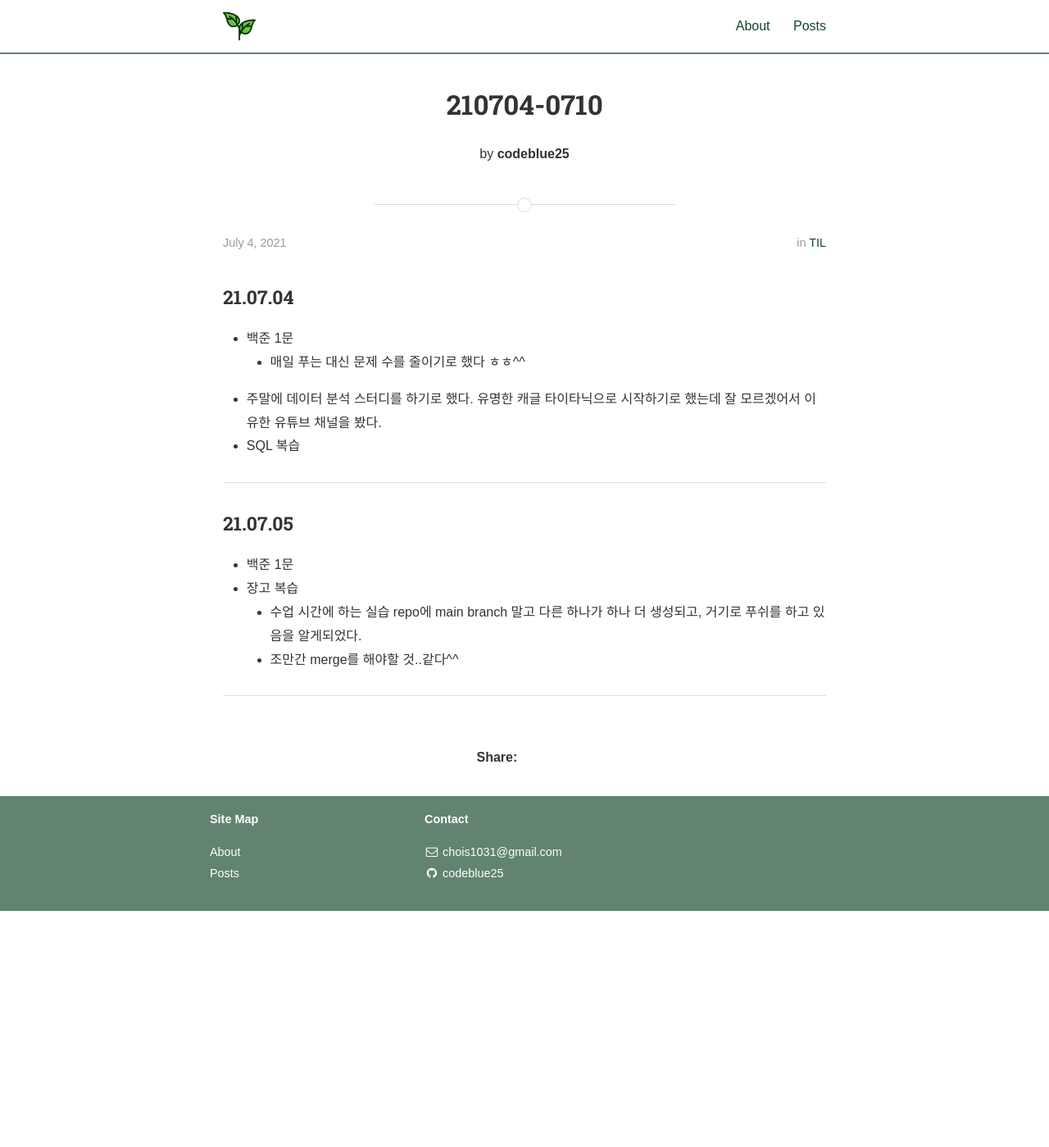
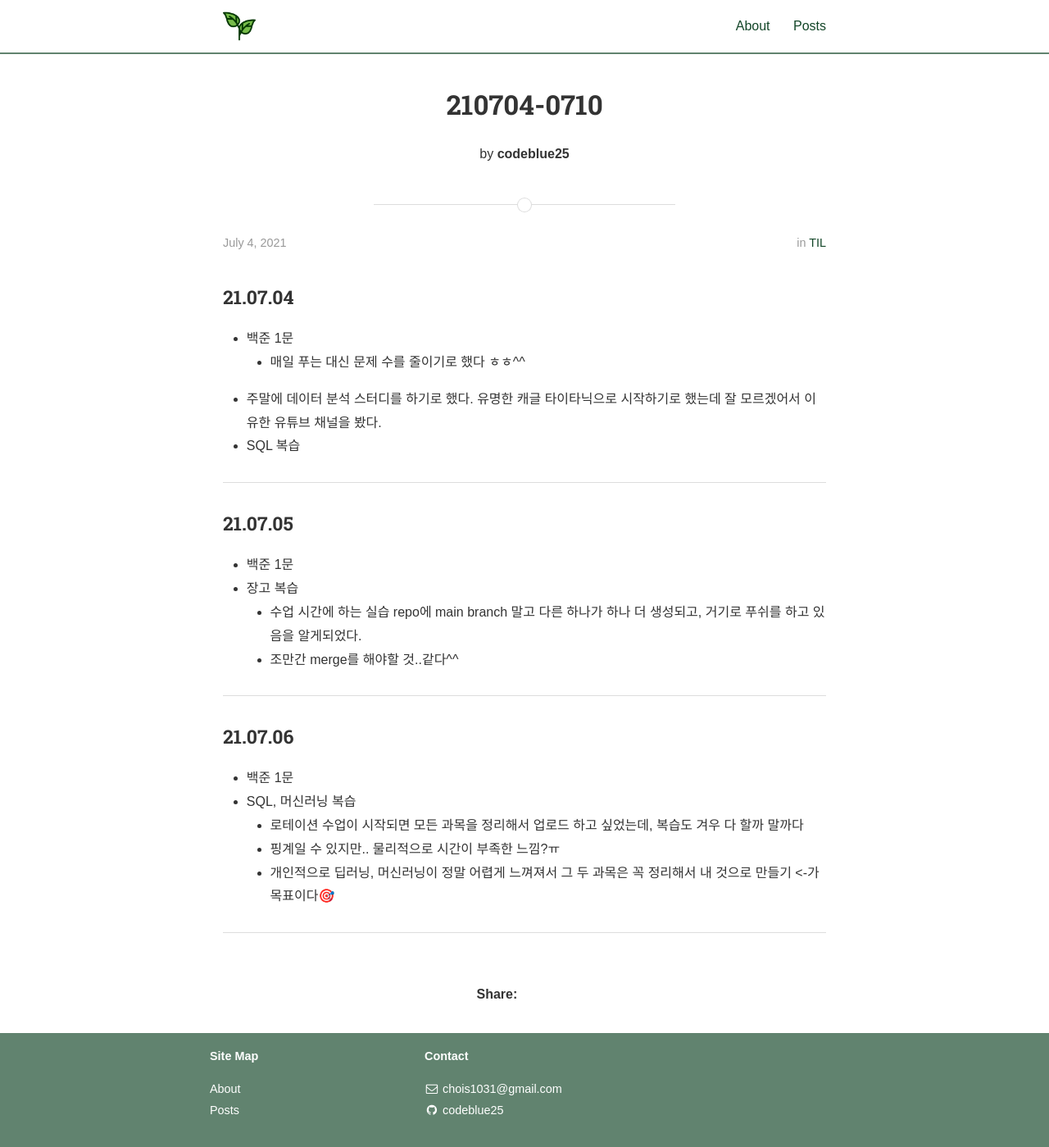
Before and after one commit to codeblue25/codeblue25.github.io, a Jekyll site: the page built from _posts/2021-07-04-0710.md, in a window 1280 px wide and 1400 px high. Shown: the whole window at 82% size. Built offline with Jekyll 4.4.1, drawn with Linux system fonts in a browser that asks for light colours; nearby versions of some CDN libraries; some web fonts are replaced; a style sheet for code colours, icons or effects is not loaded.

Commit message:
210706 TIL

```diff
--- a/_posts/2021-07-04-0710.md
+++ b/_posts/2021-07-04-0710.md
@@ -23,3 +23,13 @@ categories: TIL
   - 조만간 merge를 해야할 것..같다^^
 
 ---
+
+<h3>21.07.06</h3>
+
+- 백준 1문
+- SQL, 머신러닝 복습
+  - 로테이션 수업이 시작되면 모든 과목을 정리해서 업로드 하고 싶었는데, 복습도 겨우 다 할까 말까다
+  - 핑계일 수 있지만.. 물리적으로 시간이 부족한 느낌?ㅠ
+  - 개인적으로 딥러닝, 머신러닝이 정말 어렵게 느껴져서 그 두 과목은 꼭 정리해서 내 것으로 만들기 <-가 목표이다🎯
+
+---
```
